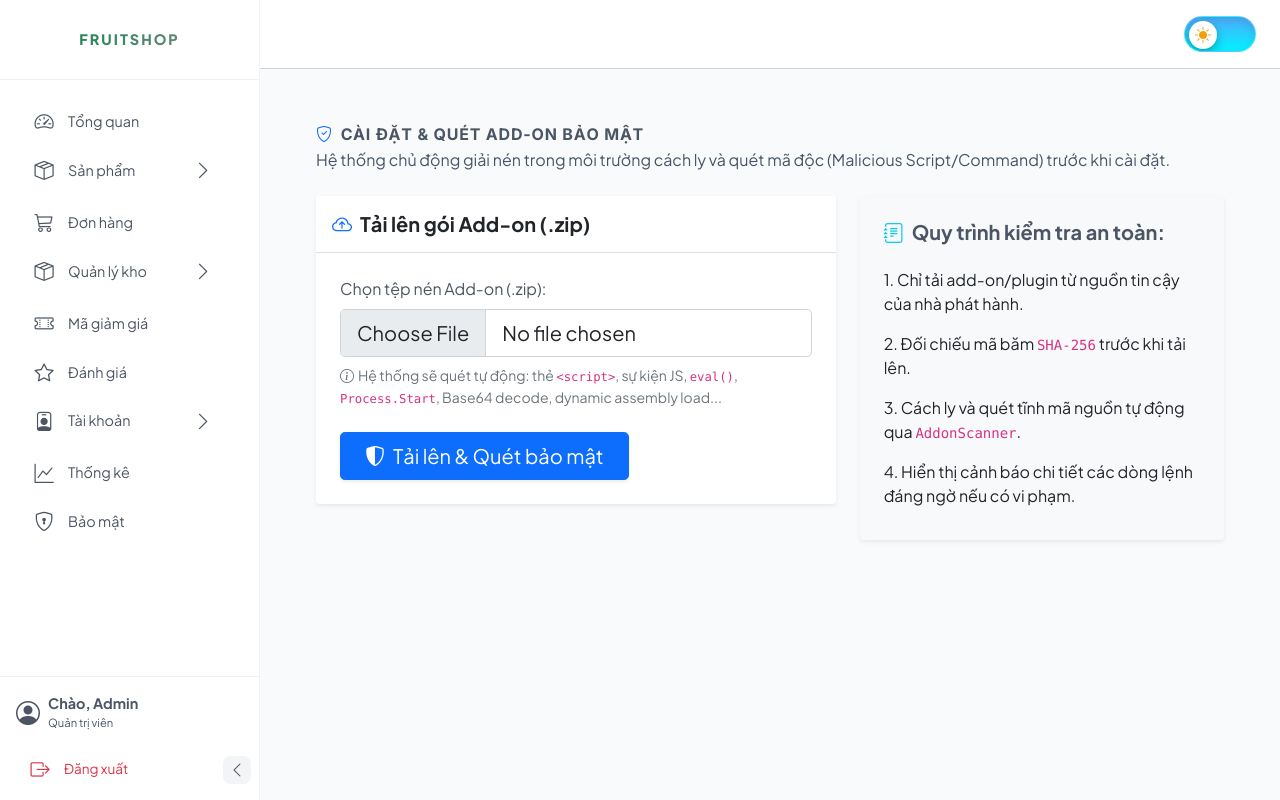
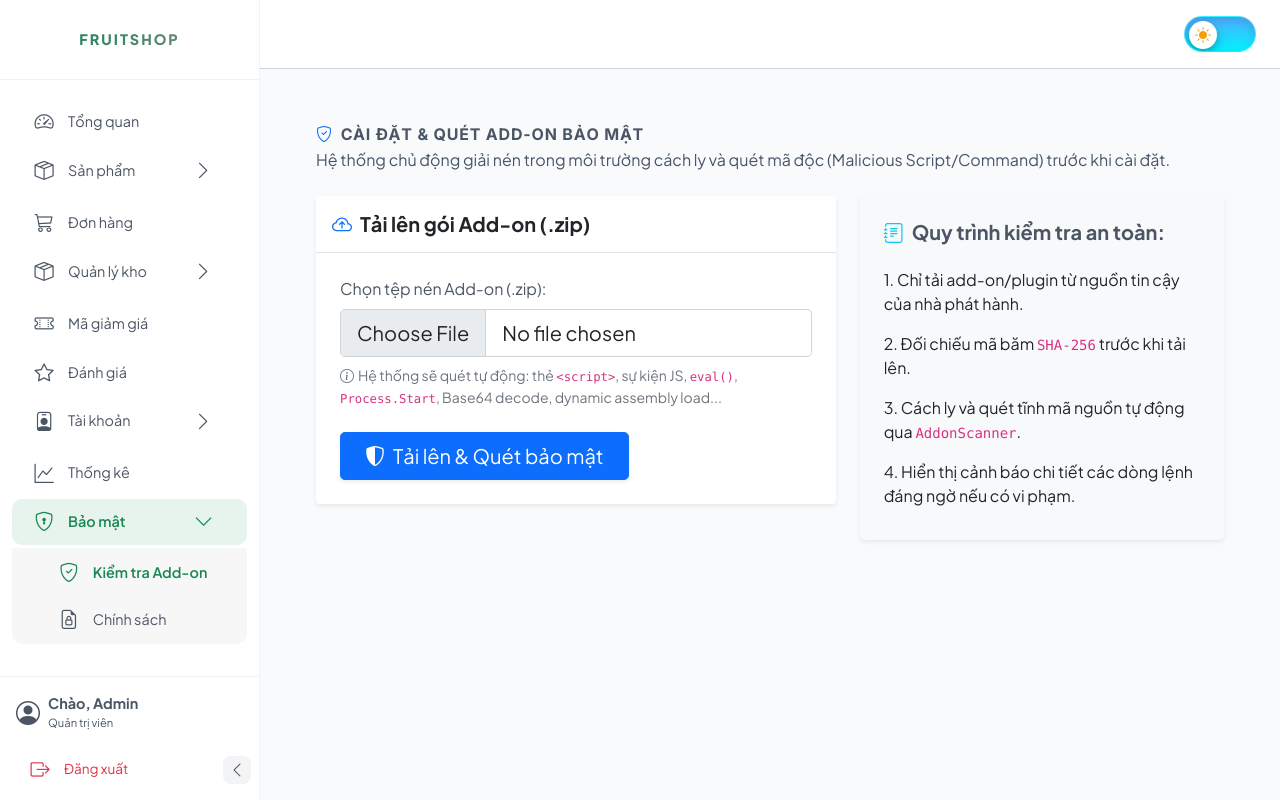
Before and after one commit to nguyenthixuanhoa2005/FruitShop, an ASP.NET Core app: page /AdminAddon in a window 1280 px wide. Run offline with ASP.NET Core 8, Linux system fonts and the light colour scheme; style sheets or scripts are compiled from the project's sources; some libraries are stand-ins or nearby versions.

Commit message:
thay đổi layout cho giao diện bảo mật admin

```diff
--- a/FruitShop/Views/Shared/_AdminLayout.cshtml
+++ b/FruitShop/Views/Shared/_AdminLayout.cshtml
@@ -114,11 +114,28 @@
                 <i class="bi bi-graph-up"></i>
                 <span class="menu-text">Thống kê</span>
             </a>
-            <a class="menu-item @(ViewContext.RouteData.Values["Action"]?.ToString() == "Privacy" ? "active" : "")"
-               asp-controller="AdminHome" asp-action="Privacy">
+
+            @{
+                var isSecActive = ViewContext.RouteData.Values["Controller"]?.ToString() == "AdminAddon" ||
+                                  (ViewContext.RouteData.Values["Controller"]?.ToString() == "AdminHome" && ViewContext.RouteData.Values["Action"]?.ToString() == "Privacy");
+            }
+            <div class="menu-item has-submenu @(isSecActive ? "active open" : "")">
                 <i class="bi bi-shield-lock"></i>
                 <span class="menu-text">Bảo mật</span>
-            </a>
+                <i class="bi bi-chevron-right arrow"></i>
+            </div>
+            <div class="submenu @(isSecActive ? "open" : "")">
+                <a class="menu-item @(ViewContext.RouteData.Values["Controller"]?.ToString() == "AdminAddon" ? "active" : "")"
+                   href="/AdminAddon">
+                    <i class="bi bi-shield-check"></i>
+                    <span class="menu-text">Kiểm tra Add-on</span>
+                </a>
+                <a class="menu-item @(ViewContext.RouteData.Values["Action"]?.ToString() == "Privacy" ? "active" : "")"
+                   asp-controller="AdminHome" asp-action="Privacy">
+                    <i class="bi bi-file-earmark-lock"></i>
+                    <span class="menu-text">Chính sách</span>
+                </a>
+            </div>
         </div>
 
         <div class="sidebar-footer">
```
Also changed, not shown: FruitShop/FruitShop.csproj, 2 other files.
